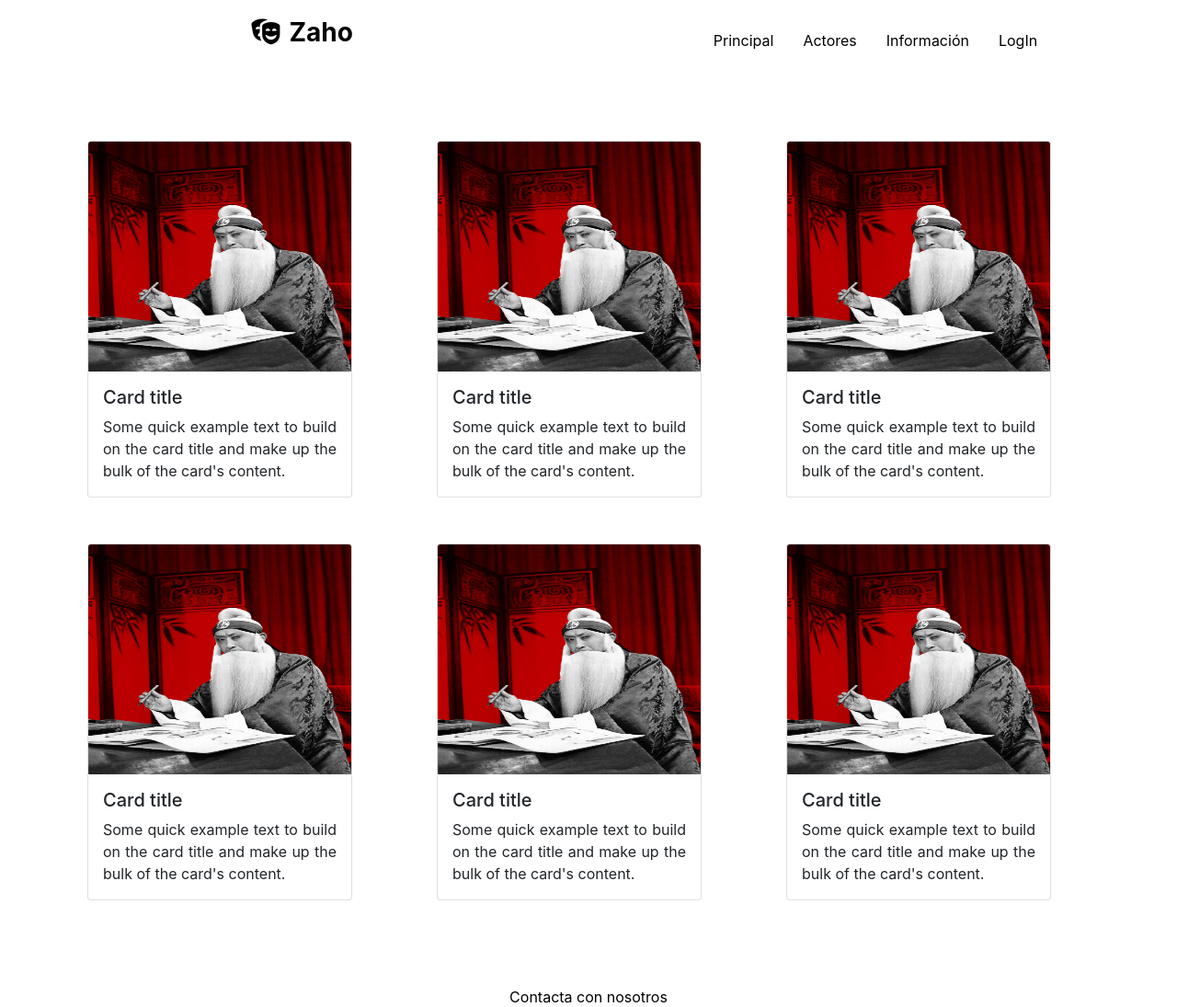
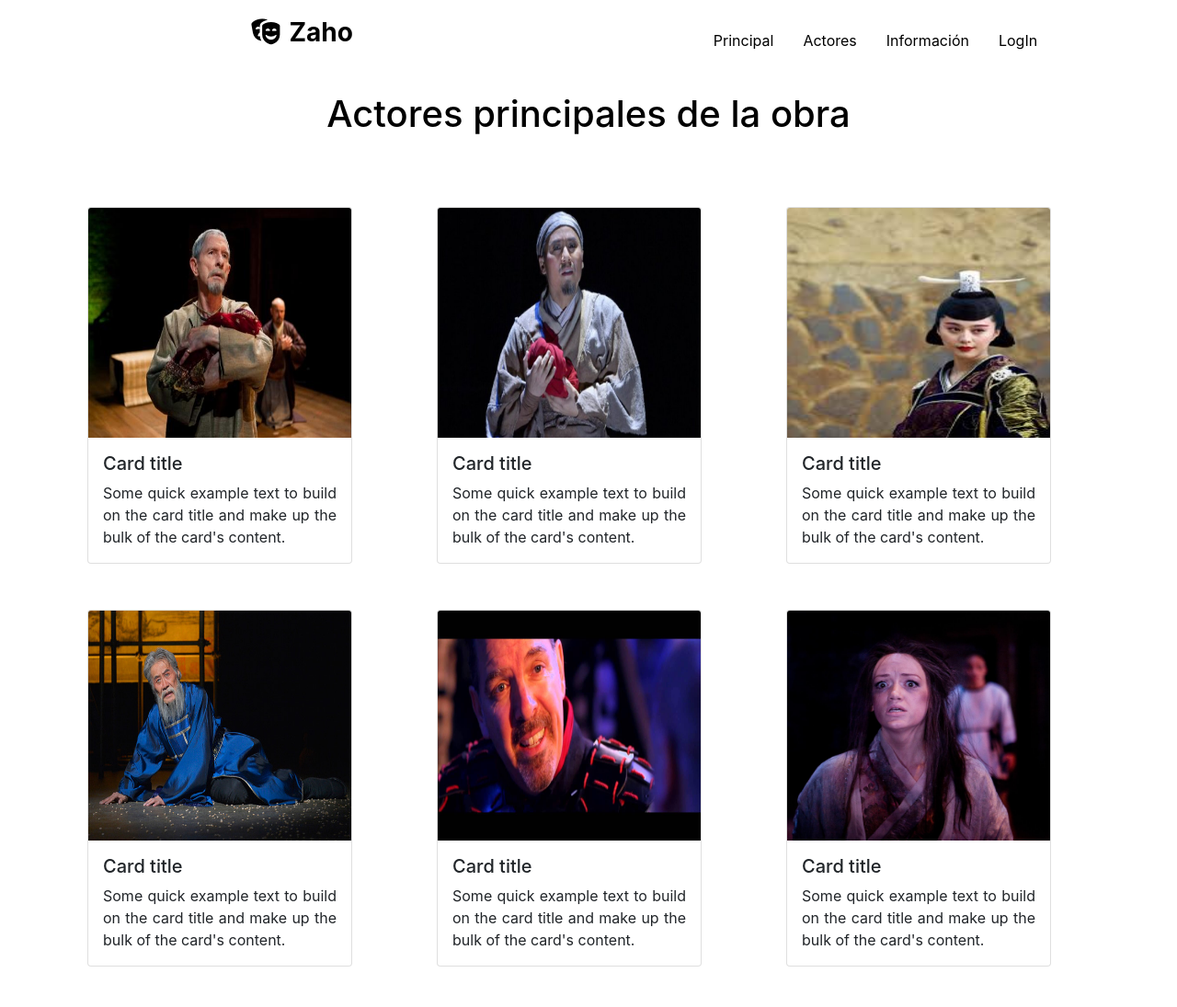
Before and after one commit to jmerinob/HTML_CSS_ii, a website built with Parcel: page src/actores.html in a window 1280 px wide. Shown: the top 1095 px of the page at 92% size. Built offline with nearby package versions, Linux system fonts and the light colour scheme.

Commit message:
imagenes actores

```diff
--- a/src/actores.html
+++ b/src/actores.html
@@ -82,6 +82,17 @@
             </div>
         </header>
         <main>
+            <div class="row">
+                <div class="col-12"><br /></div>
+                <div class="col-12">
+                    <h1
+                        class="font-weight-bold text-primary text-center"
+                        style="line-height: 1"
+                    >
+                        Actores principales de la obra
+                </h1>
+                </div>
+            </div>
             <div class="py-5">
                 <div class="container">
                     <section id="galeria">
@@ -90,7 +101,7 @@
                                 <div class="card" style="width: 18rem">
                                     <img
                                         class="card-img-top"
-                                        src="./assets/images/29_huerfano_zhao_2.jpg"
+                                        src="./assets/images/actor_orphan-of-zhao-13-541x361.tmb-gal-670.jpg"
                                         alt="Card image cap"
                                     />
                                     <div class="card-body">
@@ -108,7 +119,7 @@
                                 <div class="card" style="width: 18rem">
                                     <img
                                         class="card-img-top"
-                                        src="./assets/images/29_huerfano_zhao_2.jpg"
+                                        src="./assets/images/actor_2.jpg"
                                         alt="Card image cap"
                                     />
                                     <div class="card-body">
@@ -126,7 +137,7 @@
                                 <div class="card" style="width: 18rem">
                                     <img
                                         class="card-img-top"
-                                        src="./assets/images/29_huerfano_zhao_2.jpg"
+                                        src="./assets/images/actor-3.jpg"
                                         alt="Card image cap"
                                     />
                                     <div class="card-body">
@@ -144,7 +155,7 @@
                                 <div class="card" style="width: 18rem">
                                     <img
                                         class="card-img-top"
-                                        src="./assets/images/29_huerfano_zhao_2.jpg"
+                                        src="./assets/images/actor-4.jpg"
                                         alt="Card image cap"
                                     />
                                     <div class="card-body">
@@ -162,7 +173,7 @@
                                 <div class="card" style="width: 18rem">
                                     <img
                                         class="card-img-top"
-                                        src="./assets/images/29_huerfano_zhao_2.jpg"
+                                        src="./assets/images/actor-5.jpg"
                                         alt="Card image cap"
                                     />
                                     <div class="card-body">
@@ -180,7 +191,7 @@
                                 <div class="card" style="width: 18rem">
                                     <img
                                         class="card-img-top"
-                                        src="./assets/images/29_huerfano_zhao_2.jpg"
+                                        src="./assets/images/actor-6.jpg"
                                         alt="Card image cap"
                                     />
                                     <div class="card-body">
```
Also changed, not shown: src/login.html (+11 -0 lines), dist/actor-3.f382f43a.jpg (added), dist/actor-4.19f2aed6.jpg (added), dist/actor-5.07fb63eb.jpg (added), dist/actor-6.01cccbc7.jpg (added), dist/actor_2.afcfeffb.jpg (added), dist/actor_orphan-of-zhao-13-541x361.tmb-gal-670.716f2d50.jpg (added), dist/actores.html, dist/login.html, src/assets/images/actor-3.jpg (added), src/assets/images/actor-4.jpg (added), src/assets/images/actor-5.jpg (added), src/assets/images/actor-6.jpg (added), src/assets/images/actor_2.jpg (added), 1 more files.
